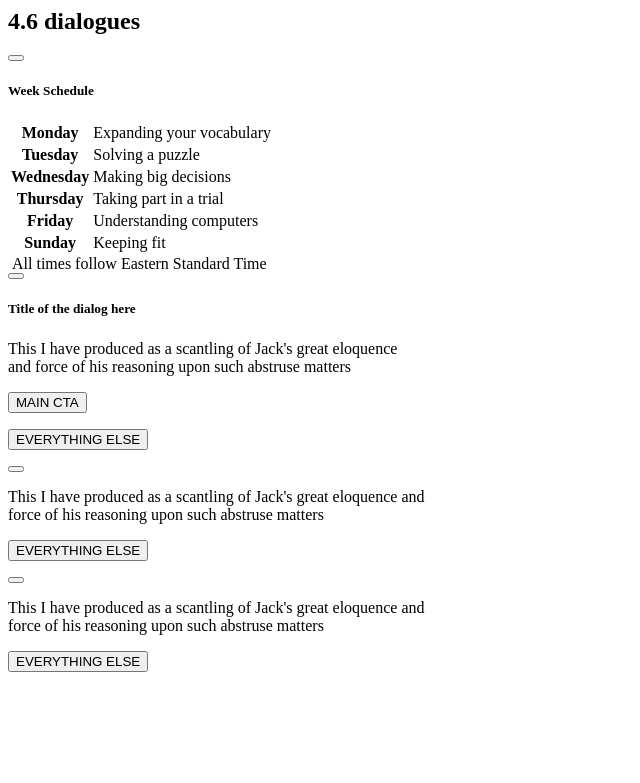
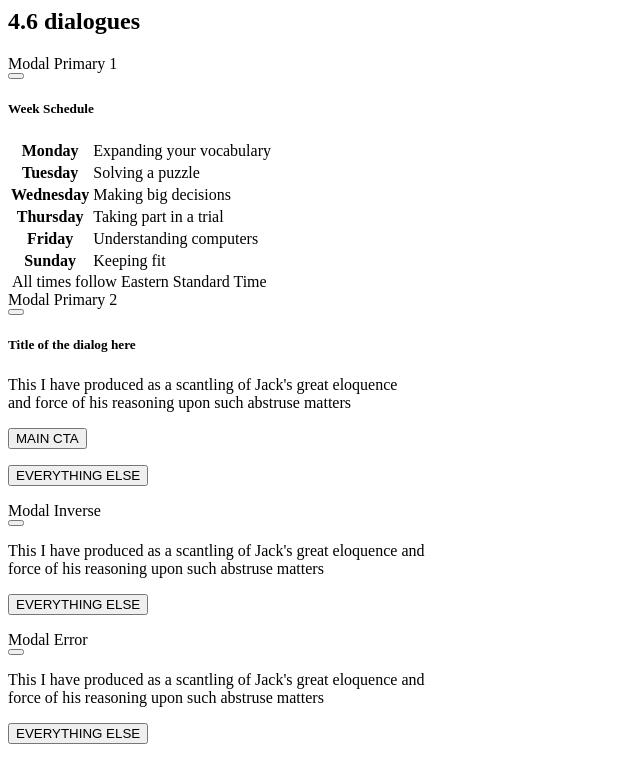
Before and after one commit to garryyao/gudstrap4, a Node project: template partials/modals.jade in a window 1280 px wide. Shown: the top 783 px of the page, without its empty margins (0-640 px from the left). Run offline with Node 20 templates, Linux system fonts and the light colour scheme; the template is opened without the code that fills it, so the values that code supplies are empty.

Commit message:
complete the interaction sample for modal

```diff
--- a/partials/modals.jade
+++ b/partials/modals.jade
@@ -3,8 +3,9 @@
             h2 4.6 dialogues
             .m-t-3
                 .row
-                    .col-lg-5
-                        .modal.ef-modal.modal-primary.text-xs-center
+                    .col-lg-3.col-xs-12.p-y-1
+                        .ef-btn.ef-btn-main(data-toggle="modal", data-target="#t1", aria-hidden="true") Modal Primary 1
+                        #t1.modal.ef-modal.modal-primary.text-xs-center.col-xs-12
                             .modal-dialog(role='document')
                                 .modal-content(style='max-width: 450px;')
                                     .modal-header
@@ -36,8 +37,9 @@
                                             span.icon.icon-world &nbsp;
                                             | All times follow Eastern Standard Time
 
-                    .col-lg-5
-                        .modal.ef-modal.modal-primary.text-xs-center
+                    .col-lg-3.col-xs-12.p-y-1
+                        .ef-btn.ef-btn-main(data-toggle="modal", data-target="#t2", aria-hidden="true") Modal Primary 2
+                        #t2.modal.ef-modal.modal-primary.text-xs-center.col-xs-12
                             .modal-dialog(role='document')
                                 .modal-content(style='max-width: 400px;')
                                     .modal-header
@@ -51,9 +53,9 @@
                                             button.ef-btn.ef-btn-main MAIN CTA
                                         p
                                             button.ef-btn.ef-btn-other EVERYTHING ELSE
-                .row
-                    .col-lg-5
-                        .modal.ef-modal
+                    .col-lg-3.col-xs-12.p-y-1
+                        .ef-btn.ef-btn-main(data-toggle="modal", data-target="#t3", aria-hidden="true") Modal Inverse
+                        #t3.modal.ef-modal.col-xs-12
                             .modal-dialog(role='document')
                                 .modal-content(style='max-width: 450px;')
                                     button.close(type='button', data-dismiss='modal', aria-label='Close')
@@ -62,10 +64,9 @@
                                             | This I have produced as a scantling of Jack's great eloquence and force of his reasoning upon such abstruse matters
                                         p
                                             button.ef-btn.ef-btn-other.pull-left EVERYTHING ELSE
-
-                .row
-                    .col-lg-5
-                        .modal.ef-modal.modal-error
+                    .col-lg-3.col-xs-12.p-y-1
+                        .ef-btn.ef-btn-main(data-toggle="modal", data-target="#t4", aria-hidden="true") Modal Error
+                        #t4.modal.ef-modal.ef-modal.modal-error.col-xs-12
                             .modal-dialog(role='document')
                                 .modal-content(style='max-width: 450px;')
                                     button.close(type='button', data-dismiss='modal', aria-label='Close')
--- a/scss/_example.scss
+++ b/scss/_example.scss
@@ -257,7 +257,7 @@
   min-width: 200px;
 }
 
-.ef-modal {
+.ef-modal-example {
   position: relative;
   top: auto;
   right: auto;
--- a/scss/_modal.scss
+++ b/scss/_modal.scss
@@ -1,8 +1,4 @@
 .ef-modal {
-
-  .modal-dialog {
-    width: auto;
-  }
 
   .close {
     display: block;
@@ -29,6 +25,7 @@
     border-radius: 0;
     border: 0;
     box-shadow: 0 5px 15px rgba(0, 0, 0, .5);
+    margin: 0 auto;
 
     > .close {
       position: absolute;
```
